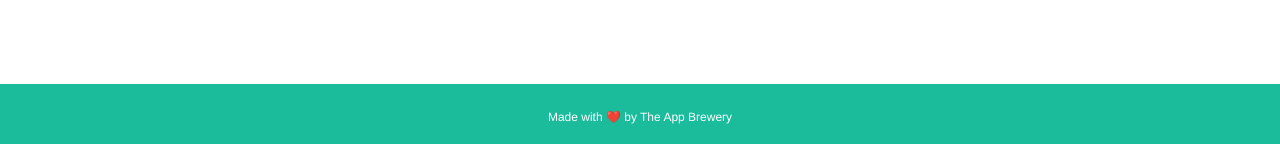
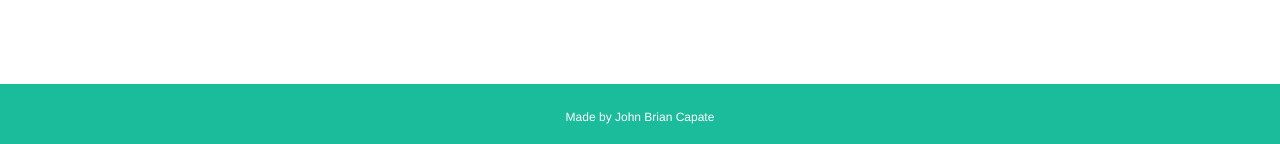
Before and after one commit to JBNNP/Ejs-Challenge, a Node server app: page /about in a window 1280 px wide. Shown: the part 656-800 px from the top of the page. Run offline with Node 20, Linux system fonts and the light colour scheme.

Commit message:
Change the footer paragrap its mine

```diff
--- a/views/partials/footer.ejs
+++ b/views/partials/footer.ejs
@@ -2,7 +2,7 @@
 </div>
 <div class="footer-padding"></div>
   <div class="footer">
-    <p>Made with ❤️ by The App Brewery</p>
+    <p>Made by John Brian Capate</p>
   </div>
 </div>
 </body>
```
